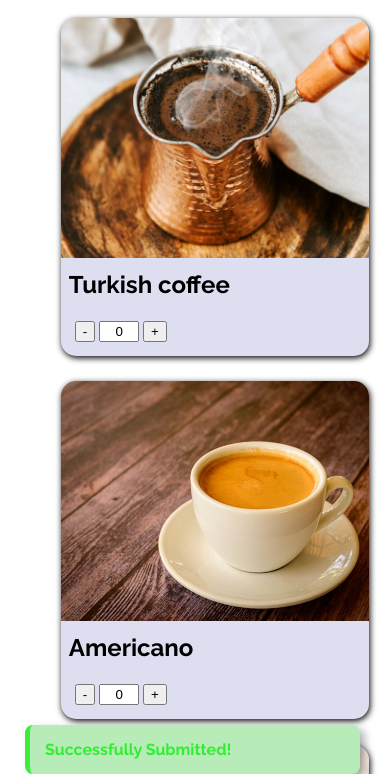
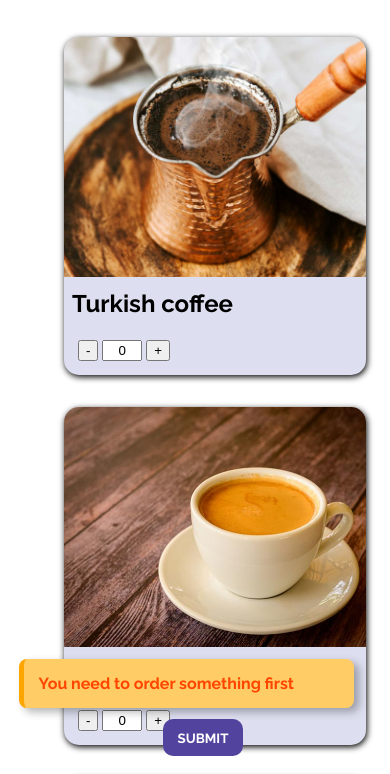
Before and after one commit to FaresArnous/Menu-simple-project, a plain HTML site: page index.html in a window 390 px wide. Both pictures are taken after a click on the button "SUBMIT". Shown: the part 40-814 px from the top of the page. Drawn offline with nearby package versions, Linux system fonts and the light colour scheme.

Commit message:
added toast notification and change some responsive styles

```diff
--- a/app.js
+++ b/app.js
@@ -6,20 +6,29 @@ document.addEventListener("DOMContentLoaded", () => {
   let successMessage = "Successfully Submitted!";
 
   let toasterContainer = document.createElement("div");
-  toasterContainer.id = "#toasterContainer";
+  toasterContainer.id = "toasterContainer";
 
   document.body.appendChild(toasterContainer);
 
-  function showToaster(message) {
+  function showToaster(message, type) {
     let toaster = document.createElement("div");
     toaster.classList.add("toaster");
+
+    if (type === "warning") {
+      toaster.style.backgroundColor = "rgb(255, 204, 102)";
+      toaster.style.borderLeft = "solid 5px rgb(255, 165, 0)";
+      toaster.style.color = "rgb(255, 69, 0)";
+    } else {
+      toaster.style.backgroundColor = "rgb(183, 235, 183)";
+      toaster.style.borderLeft = " solid 5px rgb(58, 238, 58)";
+      toaster.style.color = "rgb(48, 239, 48)";
+    }
 
     let messageElem = document.createElement("div");
     messageElem.classList.add("message");
     messageElem.innerHTML = message;
 
     toaster.appendChild(messageElem);
-
     toasterContainer.appendChild(toaster);
 
     setTimeout(() => {
@@ -33,7 +42,6 @@ document.addEventListener("DOMContentLoaded", () => {
 
     if (inputElement) {
       let currentValue = parseInt(inputElement.value, 10);
-
       currentValue += change;
       inputElement.value = Math.max(currentValue, 0);
     } else {
@@ -80,6 +88,12 @@ document.addEventListener("DOMContentLoaded", () => {
     });
 
     localStorage.setItem("order", JSON.stringify(order));
-    showToaster(successMessage);
+
+    // Show a single toast based on whether the order is empty or not
+    if (Object.keys(order).length > 0) {
+      showToaster(successMessage, "success");
+    } else {
+      showToaster("You need to order something first", "warning");
+    }
   });
 });
--- a/index.html
+++ b/index.html
@@ -78,5 +78,6 @@
     </main>
 
     <div id="toasterContainer"></div>
+    <footer></footer>
   </body>
 </html>
--- a/style.css
+++ b/style.css
@@ -70,7 +70,7 @@ h2 {
 }
 #sub-btn {
   position: fixed;
-  bottom: 0;
+  bottom: 1rem;
   left: 50%;
   transform: translateX(-50%);
   z-index: 1000;
@@ -106,10 +106,7 @@ h2 {
   z-index: 1000;
 }
 .toaster {
-  color: rgb(48, 239, 48);
   width: 300px;
-  background-color: rgb(183, 235, 183);
-  border-left: 5px solid rgb(58, 238, 58);
   font-weight: 500;
   margin: 10px 0;
   padding: 15px;
@@ -118,21 +115,17 @@ h2 {
   display: flex;
   align-items: center;
   justify-content: space-between;
-  position: fixed;
-  bottom: 20px;
-  right: 30px;
-  z-index: 1000;
   animation: forwards 4s ease-out;
 }
 
+footer {
+  height: 2.5rem;
+  width: 100%;
+  background-color: rgb(115, 95, 227);
+  margin: 0;
+}
+
 @media (max-width: 48rem) {
-  main ul {
-    grid-template-columns: 1fr;
-    width: 100%;
-    margin: 0;
-    display: grid;
-    gap: 1rem;
-  }
   header {
     width: 100%;
     height: auto;
@@ -144,6 +137,30 @@ h2 {
   }
 
   header div {
-    font-size: 1.2rem;
+    font-size: 1.5rem;
+  }
+  main ul {
+    grid-template-columns: 1fr;
+    width: 100%;
+  }
+  .item {
+    margin: 0.5rem;
+  }
+
+  img {
+    max-width: 100%;
+    height: auto;
+  }
+
+  #sub-btn {
+    width: 4rem;
+    bottom: 10;
+    left: 50%;
+    transform: translateX(-50%);
+  }
+  #toasterContainer {
+    bottom: 60px;
+    right: 10px;
+    margin: 0.4rem;
   }
 }
```
